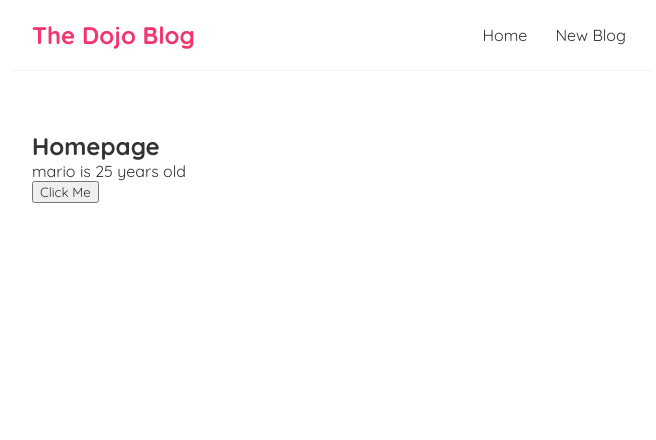
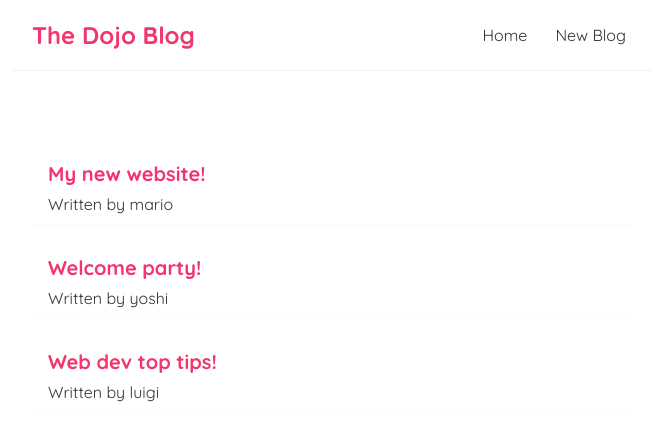
Before and after one commit to evandrodogakiuchi/dojo-app, a React (Create React App) app: page / in a window 1280 px wide. Shown: the top 440 px of the page, without its empty margins (308-964 px from the left). Built offline with nearby package versions, Linux system fonts and the light colour scheme.

Commit message:
feat: outputting lists

```diff
--- a/src/Home.js
+++ b/src/Home.js
@@ -1,20 +1,20 @@
 import { useState } from "react";
 
 const Home = () => {
-    // let name = 'mario';
-    const [name, setName] = useState('mario');
-    const [age, setAge] = useState(25);
-
-    const handleClick = () => {
-        setName('luigi');
-        setAge(30)
-    }
+    const [blogs, setBlogs] = useState([
+        { title: 'My new website!', body: 'lorem ipsum...', author: 'mario', id: 1 },
+        { title: 'Welcome party!', body: 'lorem ipsum...', author: 'yoshi', id: 2 },
+        { title: 'Web dev top tips!', body: 'lorem ipsum...', author: 'luigi', id: 3 }
+    ]);
 
     return (
       <div className="home">
-         <h2>Homepage</h2>
-         <p>{ name } is { age } years old</p>
-         <button onClick={handleClick}>Click Me</button>
+         {blogs.map((blog) => (
+            <div className="blog-preview" key={blog.id}>
+            <h2>{ blog.title }</h2>
+            <p>Written by { blog.author }</p>
+            </div>
+         ))}
       </div>
      );
 }
--- a/src/index.css
+++ b/src/index.css
@@ -32,3 +32,17 @@
   margin: 40px auto;
   padding: 20px;
 }
+
+.blog-preview {
+  padding: 10px 16px;
+  margin: 20px 0;
+  border-bottom: 1px solid #fafafa;
+}
+.blog-preview:hover {
+  box-shadow: 1px 3px 5px rgba(0,0,0,0.1);
+}
+.blog-preview h2 {
+  font-size: 20px;
+  color: #f1356d;
+  margin-bottom: 8px;
+}
```
